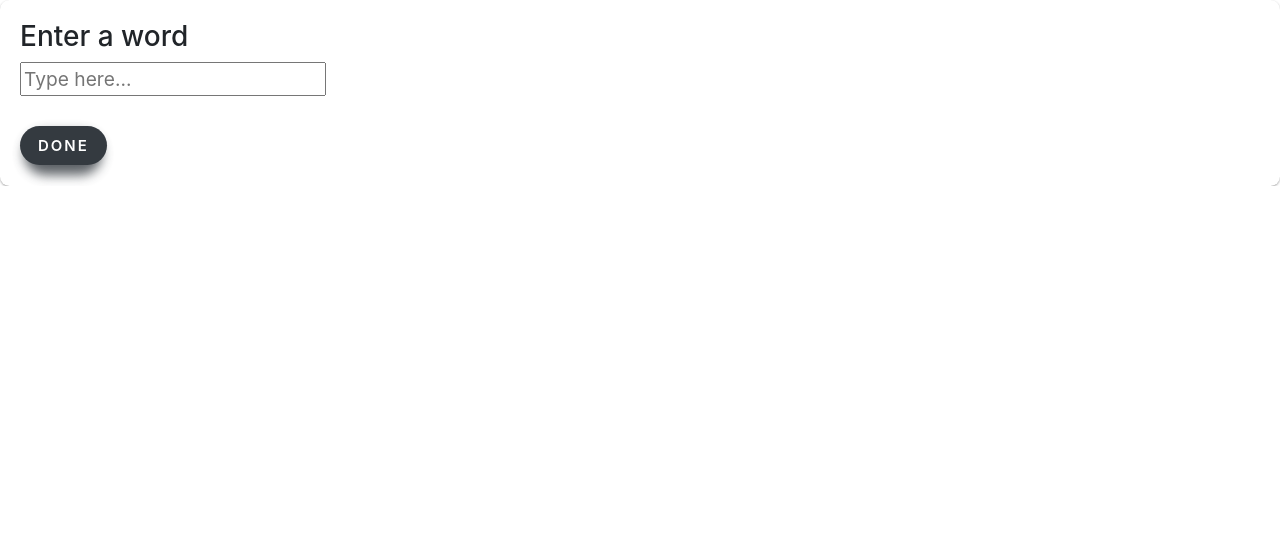
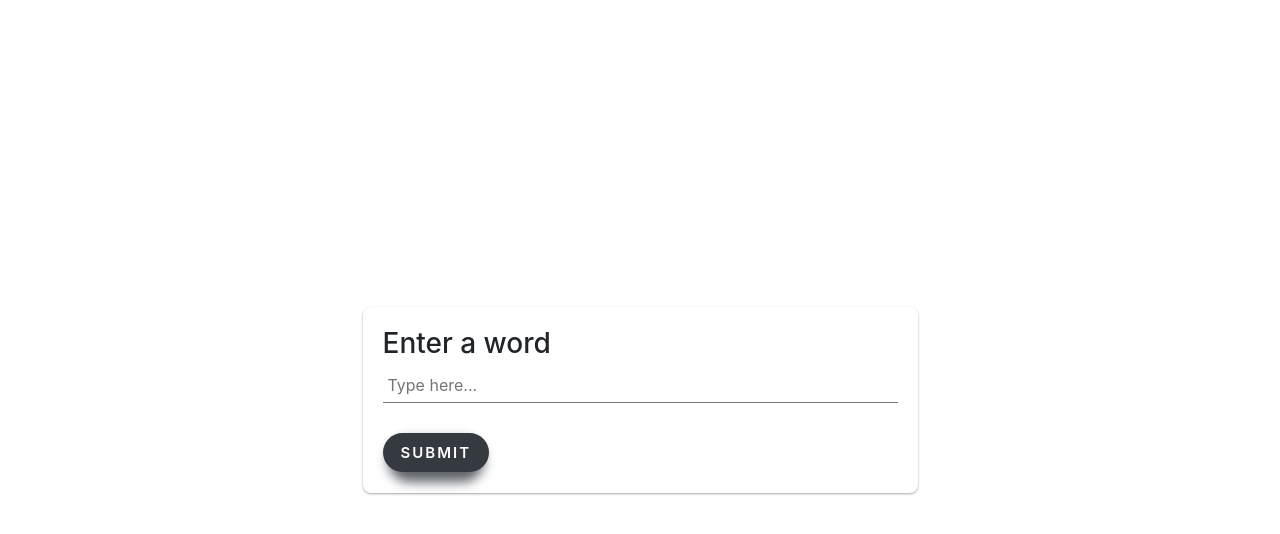
Before and after one commit to js0mmer/hangman, a React (Create React App) app: page /create-room in a window 1280 px wide. Shown: the top 534 px of the page. Built offline with nearby package versions, Linux system fonts and the light colour scheme.

Commit message:
Styling + create room page

```diff
--- a/src/components/CreateRoom.tsx
+++ b/src/components/CreateRoom.tsx
@@ -1,19 +1,31 @@
 import React from 'react';
 
-class CreateRoom extends React.Component {
+interface IState {
+  word: string
+}
+
+class CreateRoom extends React.Component<{}, IState> {
+  readonly state: IState = { word: '' }
+
+  onWordChange = (e: React.ChangeEvent<HTMLInputElement>) => {
+    if (e.target.value.match(/^[a-zA-Z]+$/) || e.target.value === '') {
+      this.setState({ word: e.target.value });
+    }
+  }
+
   render() {
     return(
-      <div>
-        <li className="enter-word">
+      <div className="create-room container">
+        <div className="rounded-card">
           <h3 className="heading">Enter a word</h3>
           <div>
             <div className="word-input">
-              <input placeholder="Type here..." />
+              <input type="text" placeholder="Type here..." maxLength={16} size={16} value={this.state.word} onChange={this.onWordChange} />
               <span className="underline"></span>
             </div>
-            <a className="button button-small" style={{ display: 'inline' }} href="#">Done</a>
+            <span className={'button button-small' + (this.state.word === '' ? ' disabled' : '')} style={{ display: 'inline' }}>Submit</span>
           </div>
-        </li>
+        </div>
       </div>
     );
   }
--- a/src/components/Home.tsx
+++ b/src/components/Home.tsx
@@ -7,7 +7,7 @@ interface IState {
 }
 
 class Home extends React.Component<{}, IState> {
-  readonly state: IState = { code: Number.NaN };
+  readonly state: IState = { code: NaN };
 
   handleCodeChange = (e: React.ChangeEvent<HTMLInputElement>) => {
     this.setState({ code: Number.parseInt(e.target.value) });
@@ -21,7 +21,7 @@ class Home extends React.Component<{}, IState> {
           <Link className="button" to="/create-room">Create Room</Link>
           <div className="join-group">
             <input type="number" name="code" min={0} max={9999} value={this.state.code} onChange={this.handleCodeChange} />
-            <Link className="button" to={`/room/${this.state.code}`}>Join</Link>
+            <Link className={'button' + (isNaN(this.state.code) ? ' disabled' : '')} to={`/room/${this.state.code}`}>Join</Link>
           </div>
         </div>
       </div>
--- a/src/components/Room.tsx
+++ b/src/components/Room.tsx
@@ -113,8 +113,7 @@ class Room extends React.Component<IProps, IState> {
     return(
       <div className="room row">
         <div className="col-md-4">
-          <ul className="pages">
-            <li className="chat">
+          <div className="chat rounded-card">
             <div>
               <ul className="messages" ref={this.messages}>
                 <Message data={{ username: "jacob", color: "rgb(59, 136, 235)", message: "e" }} />
@@ -125,16 +124,15 @@ class Room extends React.Component<IProps, IState> {
               <input type="text" placeholder="Guess here..." onKeyDown={this.keyDown} ref={this.chatInput} />
               <span className="underline"></span>
             </div>
-            </li>
-          </ul>
           </div>
-        <div className="col-xs-4">
+        </div>
+        <div className="col-md-4">
           <div className="container">
             <img src={svg0} id="img" alt="Hangman" /><br />
             {this.state.letterElements.map(item => item)}
           </div>
         </div>
-        <div className="col-xs-4">
+        <div className="col-md-4">
           <div className="container">
             <h1 id="wrong-letters">EA</h1>
           </div>
--- a/src/css/style.css
+++ b/src/css/style.css
@@ -28,6 +28,12 @@
   padding: 20px;
   width: 150px;
   text-align: center;
+  border-color: #343a40;
+  margin-right: 14px;
+}
+
+.title-screen input::-webkit-inner-spin-button {
+  -webkit-appearance: none;
 }
 
 input:focus {
@@ -105,12 +111,79 @@ input:focus {
   filter: blur(10px);
 }
 
+.button.disabled {
+  pointer-events: none;
+}
+
+
+/* ====== */
+/* INPUTS */
+/* ====== */
+
+.chat input, .create-room input {
+  display: block;
+  padding: 5px;
+  width: 100%;
+  border: none;
+  border-bottom: 1px solid #757575;
+  max-width: 100%;
+  outline: none;
+  color: #666;
+}
+
+.chat input:focus ~ .underline, .create-room input:focus ~ .underline {
+  width: 100%;
+  left: 0;
+}
+
+/* ==== */
+/* CARD */
+/* ==== */
+
+.rounded-card {
+  box-shadow: 0 1px 3px rgba(0,0,0,.12), 0 1px 2px rgba(0,0,0,.24);
+  border-radius: .5em;
+}
+
+/* =========== */
+/* CREATE ROOM */
+/* =========== */
+
+.create-room {
+  height: 100vh;
+  display: flex;
+  align-items: center;
+  justify-content: center;
+}
+
+.create-room .rounded-card {
+  width: 100%;
+}
+
+.create-room .button {
+  margin-left: 20px;
+}
+
+.word-input {
+  padding: 0 20px;
+}
+
+@media screen and (min-width: 768px) {
+  .create-room .rounded-card {
+    width: 50%;
+  }
+}
+
 /* ==== */
 /* ROOM */
 /* ==== */
 
 img {
   max-width: 100%;
+}
+
+.col-md-4 {
+  margin-bottom: 30px;
 }
 
 .key {
@@ -163,26 +236,6 @@ img {
   font-size: 120%;
 }
 
-.pages input {
-  display: block;
-  padding: 5px;
-  width: 100%;
-  border: none;
-  border-bottom: 1px solid #757575;
-  max-width: 100%;
-  outline: none;
-  color: #666;
-}
-
-.pages input:focus ~ .underline {
-  width: 100%;
-  left: 0;
-}
-
-.word-input {
-  padding: 0 20px;
-}
-
 .heading {
   padding: 20px 20px 0px 20px;
 }
@@ -196,8 +249,6 @@ img {
 /* ==== */
 
 .chat {
-  box-shadow: 0 1px 3px rgba(0,0,0,.12), 0 1px 2px rgba(0,0,0,.24);
-  border-radius: .5em;
   list-style: none;
   font-size: 120%;
 }
```
Lines whose indentation alone changed are shown as unchanged.
